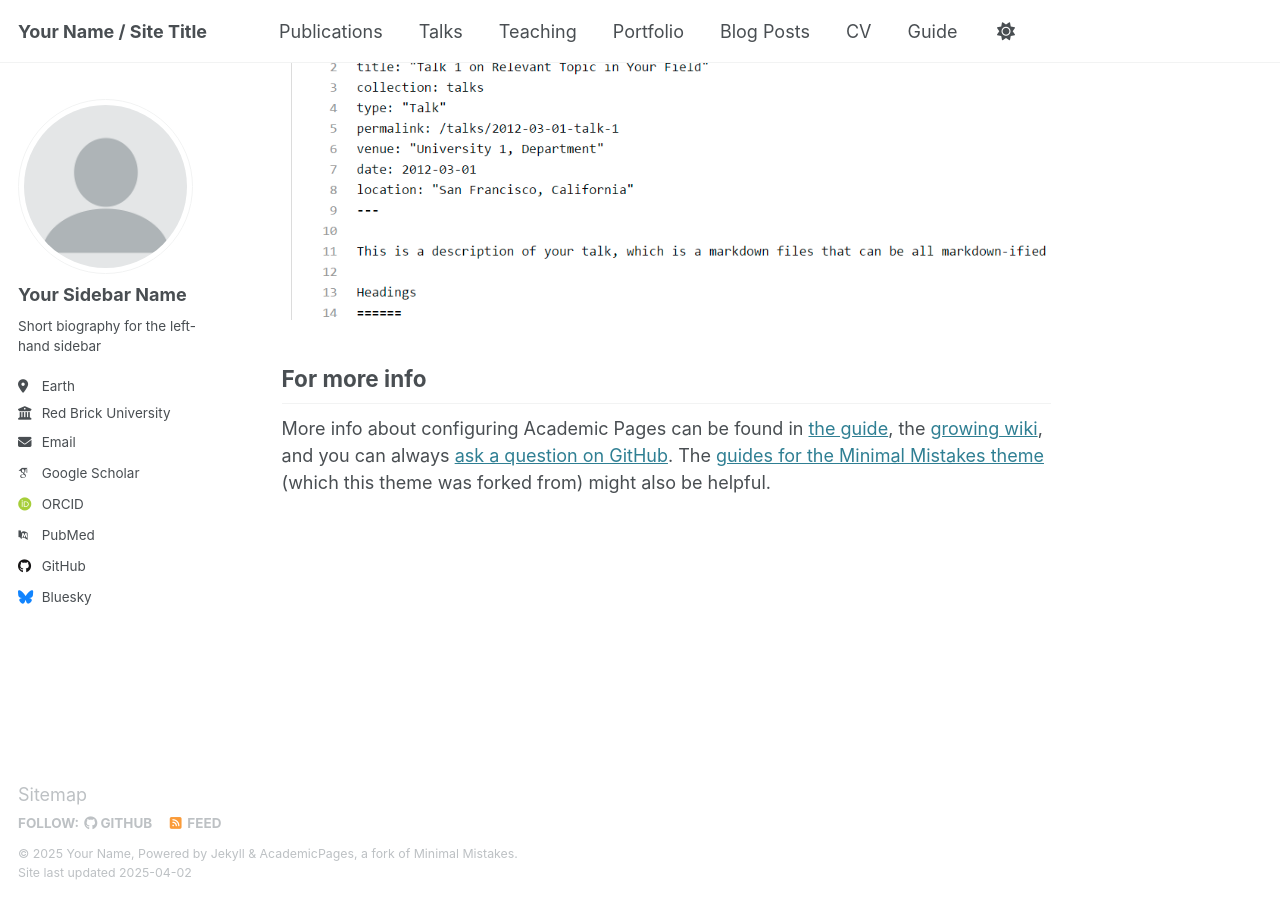
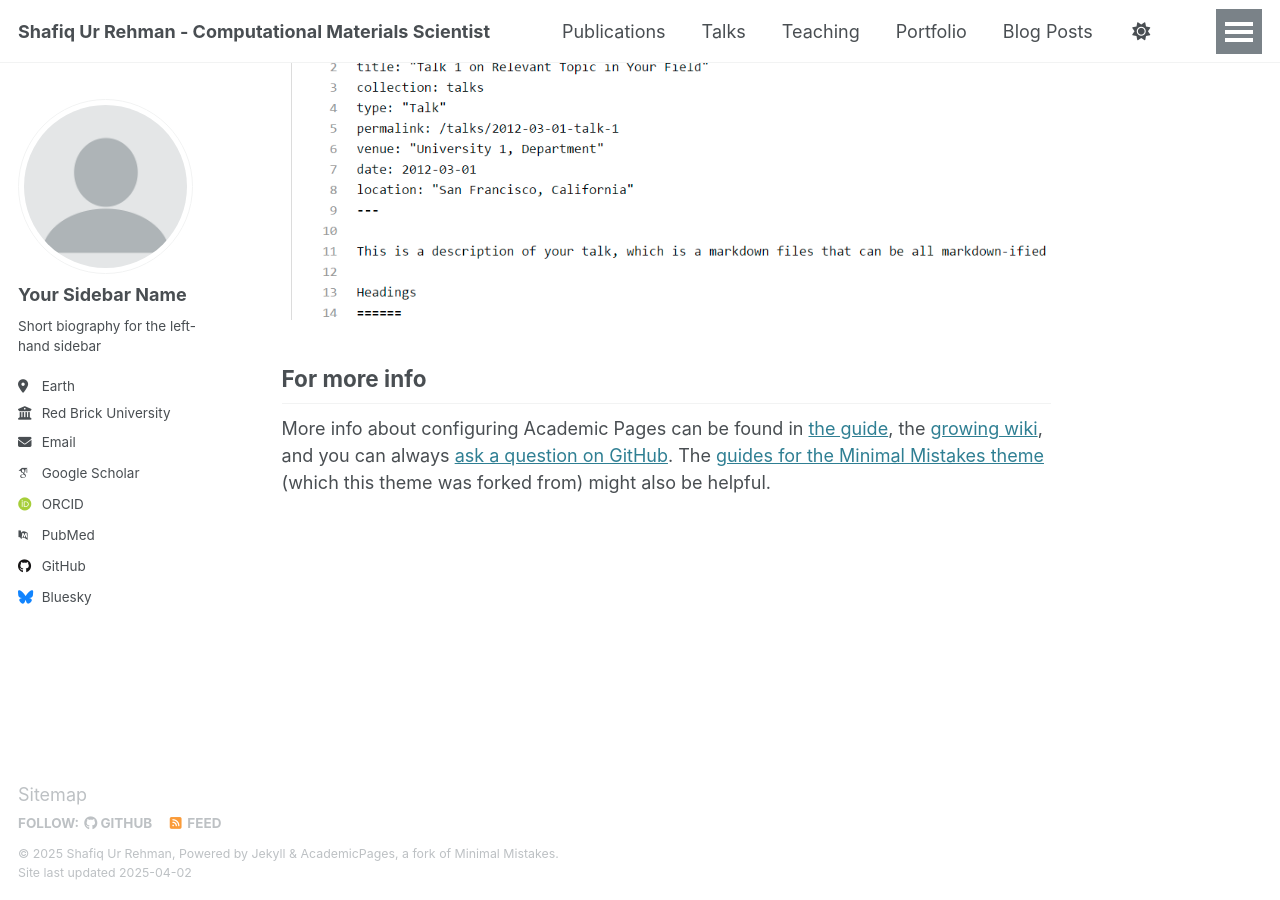
Before and after one commit to shafiq-ur-rehman-source/Shafiq_Physicist, a Jekyll site: the page built from _pages/about.md, in a window 1280 px wide and 900 px high, scrolled down 2635 px. Built offline with Jekyll 4.4.1, drawn with Linux system fonts in a browser that asks for light colours; some web fonts are replaced.

Commit message:
Updated _config.yml with new bio and research info

```diff
--- a/_config.yml
+++ b/_config.yml
@@ -9,10 +9,10 @@
 # Basic Site Settings
 locale                   : "en-US"
 site_theme               : "default"
-title                    : "Your Name / Site Title"
+title                    : "Shafiq Ur Rehman - Computational Materials Scientist"
 title_separator          : "-"
-name                     : &name "Your Name"
-description              : &description "personal description"
+name                     : &name "Shafiq Ur Rehman"
+description              : &description "I am a materials scientist"
 url                      : https://academicpages.github.io # the base hostname & protocol for your site e.g. "https://[your GitHub username].github.io"
 baseurl                  : "" # the subpath of your site, e.g. "/blog"
 repository               : "academicpages/academicpages.github.io"
```
